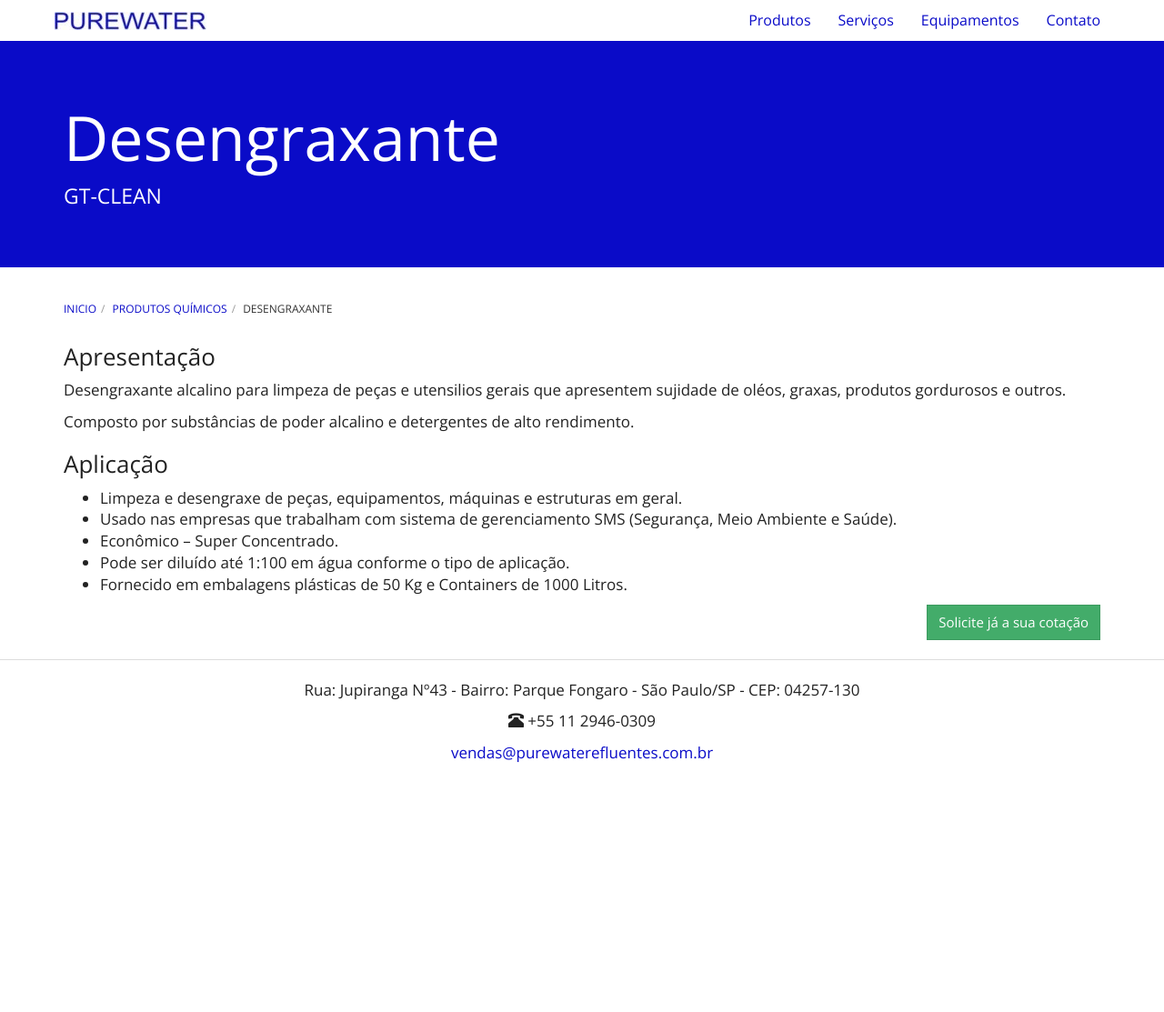
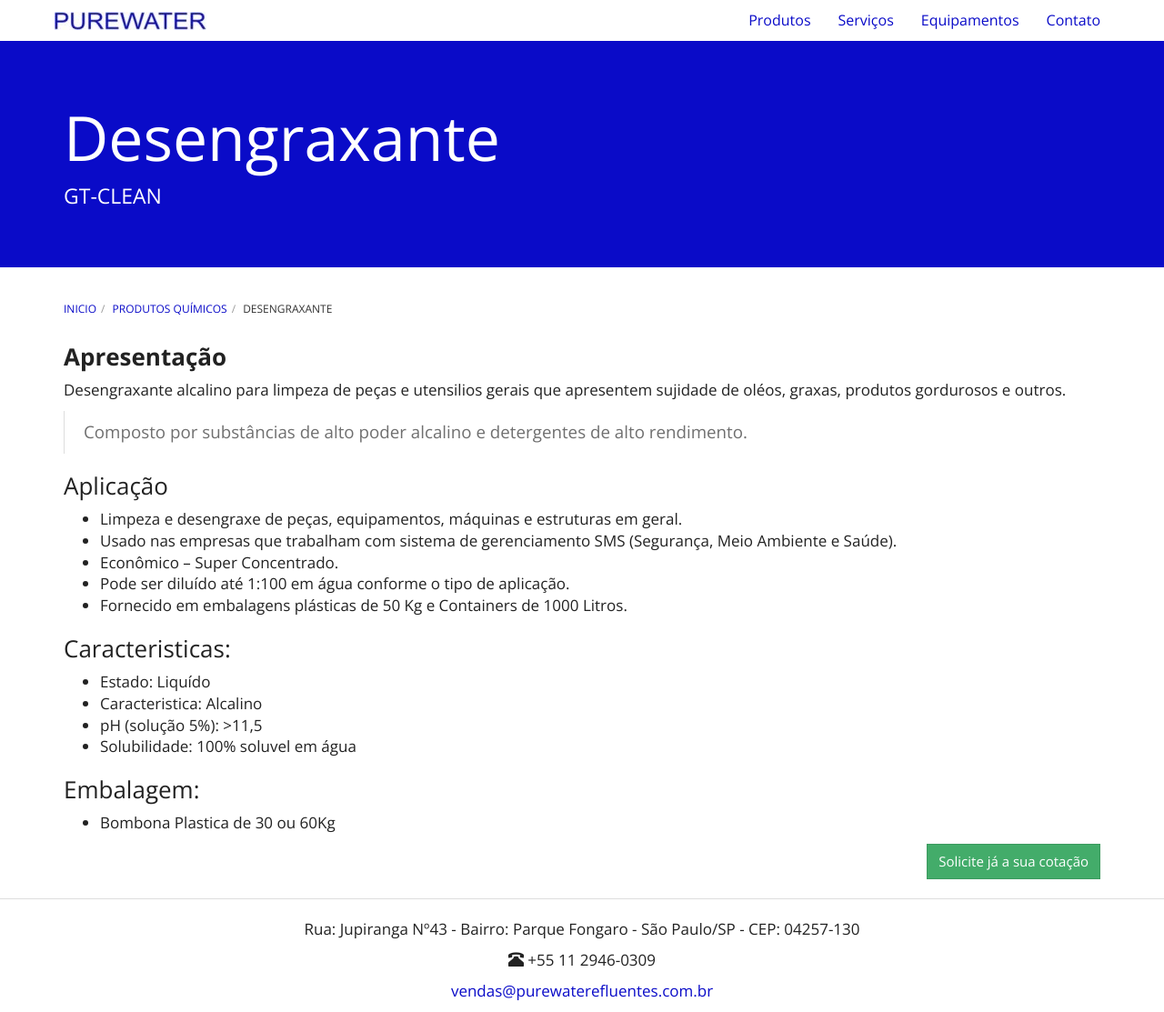
Before and after one commit to purewaterefluentes/purewaterefluentes.github.io, a Jekyll site: the page built from produtos/desengraxante.md, in a window 1280 px wide and 1113 px high. Shown: the whole window at 91% size. Built offline with Jekyll 4.4.1, drawn with Linux system fonts in a browser that asks for light colours; nearby versions of some CDN libraries; library files that are not in the unit come from our copies.

Commit message:
Update desengraxante.md

```diff
--- a/produtos/desengraxante.md
+++ b/produtos/desengraxante.md
@@ -1,15 +1,15 @@
 ---
 layout: contato
-pageTitle: Desengraxante
+pageTitle: DESENGRAXANTE INDUSTRIAL |LIMPEZA QUÍMICA |PUREWATER EFLUENTES
 title: Desengraxante
 subtitle: GT-CLEAN
 ---
 
-### Apresentação
+### **Apresentação**
 
 Desengraxante alcalino para limpeza de peças e utensilios gerais que apresentem sujidade de oléos, graxas, produtos gordurosos e outros.
 
-Composto por substâncias de poder alcalino e detergentes de alto rendimento.
+> Composto por substâncias de alto poder alcalino e detergentes de alto rendimento.
 
 ### Aplicação
 
@@ -18,3 +18,14 @@
 - Econômico – Super Concentrado.
 - Pode ser diluído até 1:100 em água conforme o tipo de aplicação.
 - Fornecido em embalagens plásticas de 50 Kg e Containers de 1000 Litros.
+
+### Caracteristicas:
+
+- Estado: Liquído
+- Caracteristica: Alcalino
+- pH (solução 5%): >11,5
+- Solubilidade: 100% soluvel em água
+
+### Embalagem:
+
+- Bombona Plastica de 30 ou 60Kg
```
